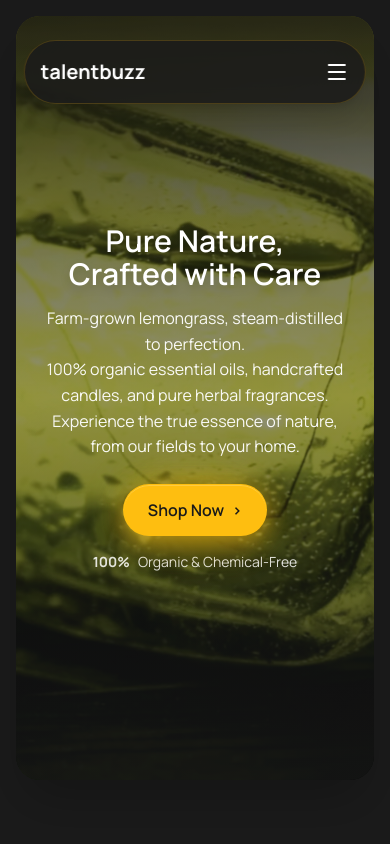
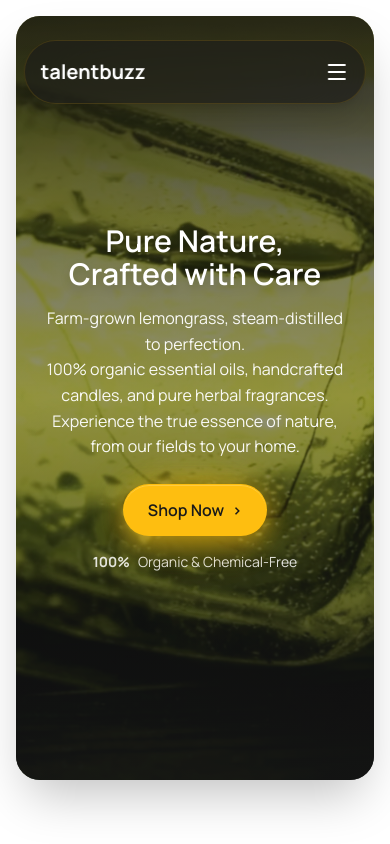
Before and after one commit to HardikDabral/GweelHerbals, a Next.js app: page / in a window 390 px wide. Shown: the top 844 px of the page. Built offline with nearby package versions, Linux system fonts and the light colour scheme.

Commit message:
finished

```diff
--- a/components/providers/ThemeProvider.tsx
+++ b/components/providers/ThemeProvider.tsx
@@ -9,7 +9,14 @@ export function ThemeProvider({ children }: { children: React.ReactNode }) {
   useEffect(() => {
     // Initialize theme immediately on mount - no delay
     if (typeof window !== "undefined") {
-      const savedTheme = (localStorage.getItem("theme") as "light" | "dark") || "dark";
+      let savedTheme = (localStorage.getItem("theme") as "light" | "dark") || "dark";
+
+      // Force light mode on mobile/tablet devices
+      if (window.innerWidth < 1024) {
+        savedTheme = "light";
+        localStorage.setItem("theme", "light");
+      }
+
       const root = document.documentElement;
 
       // Remove any existing dark class first
```
